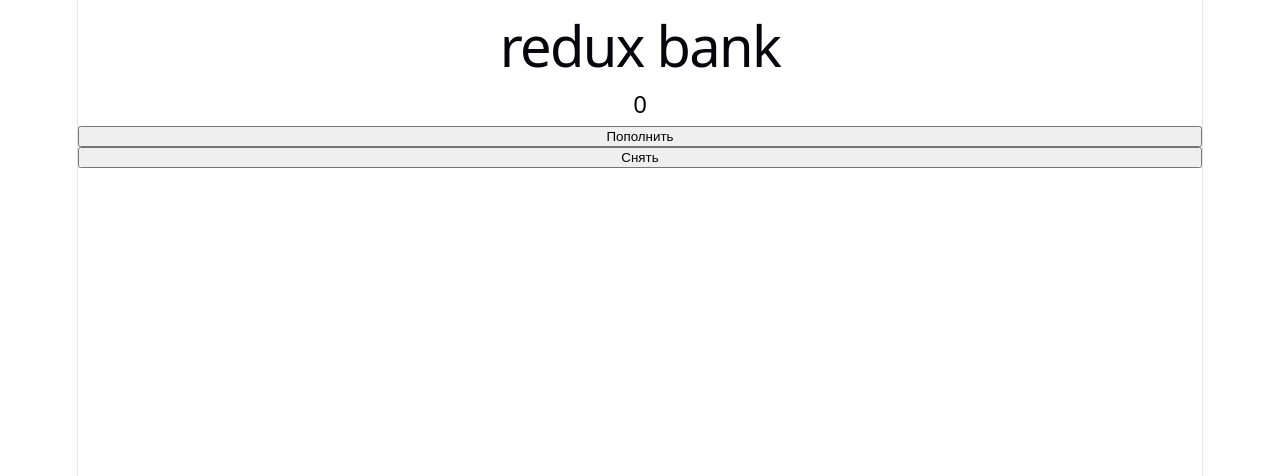
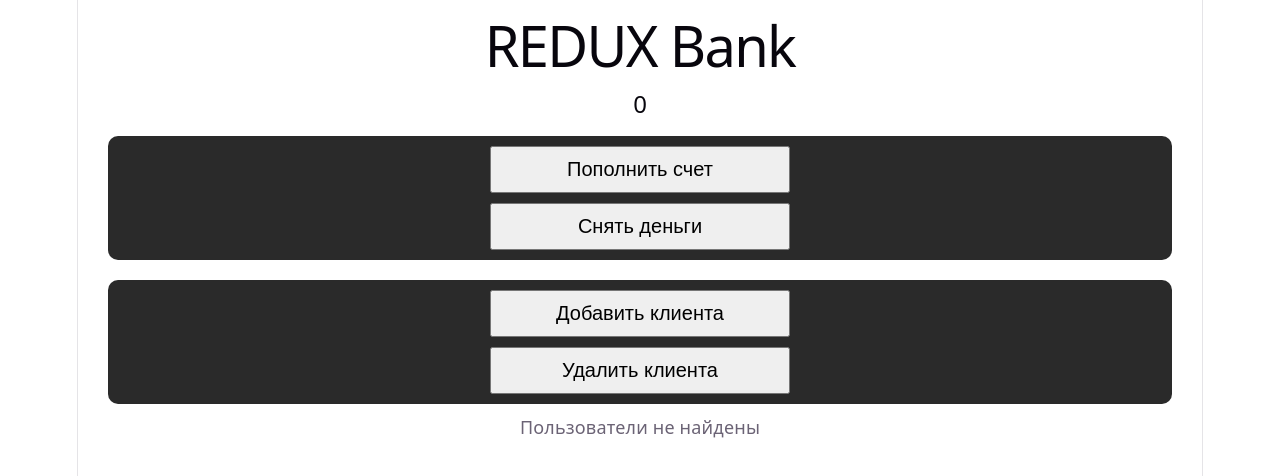
Before and after one commit to alex-zander-0403/redux-base, a React (Vite) app: page / in a window 1280 px wide. Shown: the top 476 px of the page. Built offline with nearby package versions, Linux system fonts and the light colour scheme.

Commit message:
add button blocks

```diff
--- a/src/App.css
+++ b/src/App.css
@@ -16,6 +16,36 @@
     outline-offset: 2px;
   }
 }
+
+/* block 1 ============================================== */
+
+.button {
+  display: flex;
+  justify-content: center;
+  align-items: center;
+
+  width: 300px;
+  padding: 10px 20px;
+
+  font-size: 20px;
+  font-weight: 500;
+  /* border-radius: 10px; */
+}
+
+.button-container {
+  display: flex;
+  flex-direction: column;
+  align-items: center;
+  gap: 10px;
+
+  margin: 10px 30px;
+  padding: 10px;
+
+  background-color: #2a2a2a;
+  border-radius: 10px;
+}
+
+/* ============================================== */
 
 .hero {
   position: relative;
--- a/src/App.jsx
+++ b/src/App.jsx
@@ -6,8 +6,8 @@ function App() {
   const cash = useSelector((state) => state.cashReducer.cash);
   const customers = useSelector((state) => state.customerReducer.customers);
 
-  console.log(cash);
-  console.log(customers);
+  // console.log(cash);
+  // console.log(customers);
 
   const addCash = (value) => {
     dispatch({ type: "ADD_CASH", payload: value });
@@ -19,12 +19,40 @@ function App() {
 
   return (
     <>
-      <h1>redux bank</h1>
-
+      <h1>REDUX Bank</h1>
       <h2>{cash}</h2>
 
-      <button onClick={() => addCash(Number(prompt()))}>Пополнить</button>
-      <button onClick={() => getCash(Number(prompt()))}>Снять</button>
+      <div className="button-container">
+        <button className="button" onClick={() => addCash(Number(prompt()))}>
+          Пополнить счет
+        </button>
+        <button className="button" onClick={() => getCash(Number(prompt()))}>
+          Снять деньги
+        </button>
+      </div>
+
+      <div className="button-container">
+        <button className="button" onClick={() => addCustomer()}>
+          Добавить клиента
+        </button>
+        <button className="button" onClick={() => deleteCustomer()}>
+          Удалить клиента
+        </button>
+      </div>
+
+      {customers.length > 0 ? (
+        <div>
+          {
+            <ol>
+              {customers.map((el) => (
+                <li key={el.id}>{el.name}</li>
+              ))}
+            </ol>
+          }
+        </div>
+      ) : (
+        <div>Пользователи не найдены</div>
+      )}
     </>
   );
 }
```
